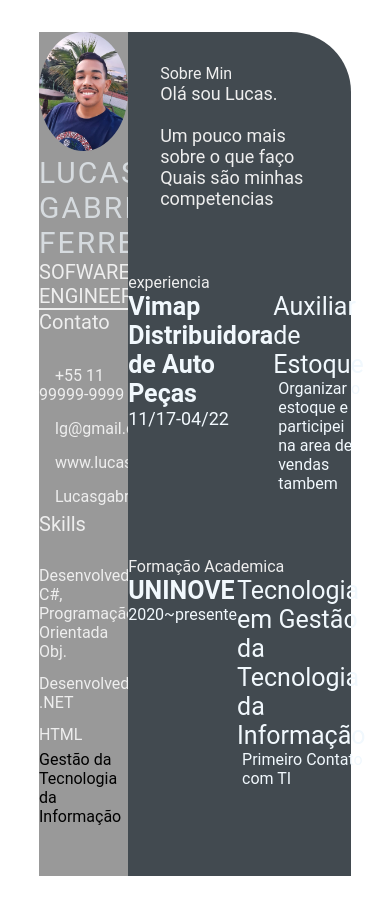
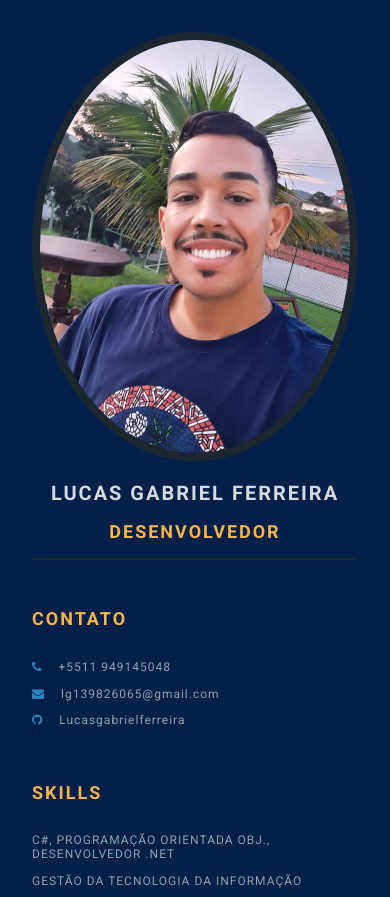
Before and after one commit to Lucasgabrielferreira/lucasgit.github.io, a plain HTML site: page index.html in a window 390 px wide. Shown: the top 897 px of the page. Drawn offline with Linux system fonts and the light colour scheme.

Commit message:
Final (#6)
* Curriculo-1.1

* finalizando o curriculo

```diff
--- a/index.html
+++ b/index.html
@@ -1,33 +1,38 @@
 <!DOCTYPE html>
 <html lang="en">
-
 <head>
     <meta charset="UTF-8">
     <meta http-equiv="X-UA-Compatible" content="IE=edge">
     <meta name="viewport" content="width=device-width, initial-scale=1.0">
     <title>Lucas Gabriel CV</title>
 
+    <!-- Google font  -->
+    <link rel="preconnect" href="https://fonts.googleapis.com">
+    <link rel="preconnect" href="https://fonts.gstatic.com" crossorigin>
+    <link href="https://fonts.googleapis.com/css2?family=Roboto:ital,wght@0,100;0,300;0,400;0,700;1,100;1,300;1,400;1,700&display=swap" rel="stylesheet">
+
+    <!-- font-awesome -->
+    <link rel="stylesheet" href="https://cdnjs.cloudflare.com/ajax/libs/font-awesome/4.7.0/css/font-awesome.min.css">
+
+    <!-- Custom CSS -->
     <link rel="stylesheet" href="style.css">
-
 </head>
 
 <body>
     <main class="resume-contents">
         <section class="left-section">
-      <section class="left-section-content">
+            <div class="left-section-content">
                 <div class="profile">
-          <img class="profile-image" src="img/Image 2022-06-04 at 17.50.56.jpeg" alt="Profile image">
+                    <img class="profile-image" src="img/Perfil.jpeg"alt="Profile image">
                     <p class="name">Lucas Gabriel Ferreira</p>
-          <p class="profession">Sofware Engineer</p>
+                    <p class="profession">Desenvolvedor</p>
                 </div>
                 <div class="contact-info">
                     <p class="left-title">Contato</p>
                     <ul>
-            <li><i class="fa fa-phone"></i>+55 11 99999-9999
+                        <li><i class="fa fa-phone"></i>+5511 949145048
                         </li>
-            <li><i class="fa fa-envelope"></i>lg@gmail.com
-            </li>
-            <li><i class="fa fa-globe"></i>www.lucas.com
+                        <li><i class="fa fa-envelope"></i>lg139826065@gmail.com
                         </li>
                         <li><i class="fa fa-github"></i>Lucasgabrielferreira
                         </li>
@@ -36,65 +41,75 @@
                 <div class="skills">
                     <p class="left-title">Skills</p>
                     <ul>
-            <li>
-              <p>Desenvolvedor C#, Programação Orientada Obj.</p>
-            </li>
-            <li>
-              <p>Desenvolvedor .NET</p>
-            </li>
-            <li>
-              <p>HTML</p>
-            </li>
-            <li></li>
-            <p>Gestão da Tecnologia da Informação</p>
-            </li>
+                        <li><p>C#, Programação Orientada Obj., Desenvolvedor .Net</p></li>
+                        <li><p>Gestão da Tecnologia da Informação</p></li>
                     </ul>
                 </div>
             </div>
         </section>
-    </section>
+
         <section class="right-section">
             <div class="right-section-contents">
+                <!-- sobre mim -->
                 <section class="about gap">
-          <div class="right-title">Sobre Min</div>
+                    <div class="right-title">Sobre Mim</div>
                     <p class="about-me-contents">
-            Olá sou Lucas.<br>
-            <br> Um pouco mais sobre o que faço
-            <br> Quais são minhas competencias
+                        Olá Sou o Lucas.<br>
+                        <br> Estudante universitário em Gestão de TI a procura de estágio em desenvolvimento de software.
+                        <br> Tecnologias: .NET C#, SQL Server, Scrum, Oracle.
+                        Inglês: intermediário
                     </p>
                 </section>
-      </div>
+                <!-- fim sobre mim -->
+
+                <!-- experiencia -->
                 <section class="experience gap">
-        <div class="right-title">experiencia</div>
+                    <div class="right-title">Experiencia</div>
                     <div class="experience-contents">
                         <div class="exp-left">
                             <p class="exp-company-name">Vimap Distribuidora de Auto Peças</p>
-            <p class="exp-time-period">11/17-04/22</p>
+                            <p class="exp-time-period">2017-2022</p>
                         </div>
                         <div class="exp-right">
                             <p class="exp-position">Auxiliar de Estoque</p>
                             <p class="exp-desc">
-              Organizar o estoque e participei na area de vendas tambem
+                                Estoque/Vendas
                             </p>
                         </div>
                     </div>
                 </section>
-      <section class="education gap">
-        <div class="right-title">Formação Academica</div>
-        <div class="education-contents">
-        <div class="education-left">
-          <p class="education-school-name">UNINOVE</p>
-          <p class="education-time-period">2020~presente</p>
+                <!-- fim experiencia -->
+                <!-- cursos -->
+                <section class="awards gap">
+                    <div class="right-title">Cursos</div>
+                    <div class="awards-contents">
+                        <div class="awards-left">
+                            <p class="awards-company-name">UNINOVE</p>
+                            <p class="awards-name-college">Gestão da Tecnologia da Informação</p>
+                            <p class="awards-time-period">Dezembro 2022</p>
                         </div>
-        <div class="education-right">
-          <p class="education-subject">Tecnologia em Gestão da Tecnologia da Informação</p>
-          <p class="education-desc">
-            Primeiro Contato com TI
+                        <div class="awards-right">
+                            <p class="awards-name">Cursando 5"Semestre"</p>
+                            <p class="awards-desc">
+                                O curso capacita o aluno a atuar na análise de problemas organizacionais e a selecionar, projetar e utilizar, de forma adequada e econômica, ...
+                            </p>
+                        </div>
+                    </div>
+                    <div class="awards-contents">
+                        <div class="awards-left">
+                            <p class="awards-company-name">UDEMY
+                            </p>
+                            <p class="awards-time-period">Novembro de 2022</p>
+                        </div>
+                        <div class="awards-right">
+                            <p class="awards-name">C#</p>
+                            <p class="awards-desc">
+                                C# primeiros passos: Lógica de Programação e Algoritmos
                             </p>
                         </div>
                     </div>
                 </section>
+                <!-- fim cursos -->
+            </div>
         </section>
     </main>
-</body>
-</html>
--- a/style.css
+++ b/style.css
@@ -4,6 +4,10 @@
     box-sizing: border-box;
     list-style: none;
     font-family: 'Roboto', sans-serif;
+}
+
+body {
+    background-color: #70c6c7;
 }
 
 .resume-contents {
@@ -17,28 +21,29 @@
 .left-section {
     grid-column: span 2;
     height: 100%;
-    background-color: #999999;
+    background-color: #00204A;
 }
 
 .right-section {
     grid-column: span 5;
     height: 100%;
-    background-color: #424a50;
+    background-color: #4B6982;
     border-radius: 0px 60px 0px 0px;
 }
 
-.left-section-contents{
+.left-section-content{
     padding: 2rem 2rem;
 }
 
 .profile {
     width: 100%;
-    border-bottom: 2px solid #eeeeee;
+    border-bottom: 2px solid #1B2631;
 }
 
 .profile .profile-image {
     width: 100%;
-    border-radius: 100%;
+    border-radius: 50%;
+    border: 8px solid #1B2631;
 }
 
 .name {
@@ -46,19 +51,31 @@
     font-size: 30px;
     letter-spacing: 2px;
     text-transform: uppercase;
+    text-align: center;
+    font-weight: bold;
+    padding: 1rem 0;
 }
 
 .profession {
-    color: #eeeeee;
+    color: #FDB44B;
     font-size: 20px;
     text-transform: uppercase;
     text-align: center;
+    letter-spacing: 2px;
+    font-weight: bold;
+    padding-bottom: 1rem;
 }
 
 /* .contact-info { border-bottom: 2px solid #1B2631; } */
 .left-title {
-    color: #eeeeee;
+    color: #FDB44B;
     font-size: 20px;
+    letter-spacing: 2px;
+    text-transform: uppercase;
+    font-weight: bold;
+    display: flex;
+    align-items: center;
+    padding-top: 3rem;
 }
 
 .contact-info ul {
@@ -68,14 +85,18 @@
 .contact-info ul li,
 .references ul li {
     padding: .4rem 0;
-    color: #eeeeee;
+    display: flex;
+    align-items: center;
+    color: #d6dbdfaf;
+    letter-spacing: 1px;
+    font-size: 18px;
 }
 
 .contact-info ul li i,
 .references ul li i {
     padding-right: 1rem;
     font-size: 18px;
-    color: #eeeeee;
+    color: #2E86C1;
 }
 
 .skills ul {
@@ -83,15 +104,46 @@
 }
 .skills ul li p {
     padding: .4rem 0;
-    color: #eeeeee;
+    color: #d6dbdfaf;
+    font-size: 18px;
+    letter-spacing: 1px;
+    display: flex;
+    align-items: center;
+    text-transform: uppercase;
 }
+
+.referance-name {
+    padding-top: 1.5rem;
+    padding-bottom: .4rem;
+    font-size: 18px;
+    color: #F9E79F;
+    letter-spacing: 1px;
+    text-transform: uppercase;
+}
+
+.referance-profession {
+    font-size: 16px;
+    color: #d6dbdfaf;
+    letter-spacing: 1px;
+    /* text-transform: uppercase; */
+    padding-bottom: .4rem;
+}
+
 
 .right-section-contents {
     padding: 2rem 2rem;
 }
 
 .right-title {
-    color: #eeeeee;
+    color: #70C6C7;
+    font-size: 40px;
+    letter-spacing: 2px;
+    text-transform: uppercase;
+    font-weight: bold;
+    display: flex;
+    align-items: center;
+    padding: 2rem 0;
+    position: relative;
 }
 
 .gap {
@@ -99,7 +151,9 @@
 }
 .about-me-contents {
     font-size: 18px;
-    color: #eeeeee;
+    letter-spacing: 1px;
+    line-height: 2rem;
+    color: #F1F8FD;
 }
 
 .experience-contents,
@@ -116,23 +170,124 @@
 .awards-company-name {
     font-size: 25px;
     font-weight: bold;
+    text-transform: uppercase;
+    letter-spacing: 1px;
+    color: #FDB44B;
+    padding-bottom: .4rem;
 }
 
 .exp-time-period,
 .educationp-time-period,
 .awards-time-period {
     font-size: 18px;
+    letter-spacing: 1px;
+    line-height: 2rem;
 }
 
 .exp-position,
 .education-subject,
 .awards-name {
     font-size: 25px;
+    font-weight: bold;
+    text-transform: uppercase;
+    letter-spacing: 1px;
+    color: #FDB44B;
+    padding-bottom: .4rem;
 }
 
 .exp-desc,
 .education-desc,
 .awards-desc {
     font-size: 16px;
+    letter-spacing: 1px;
+    line-height: 1.5rem;
+    border-left: 3px solid #a5a3a3;
     padding-left: 5px;
 }
+
+/* Media queries */
+@media screen and (max-width:780px) {
+    .experience-contents,
+    .education-contents,
+    .awards-contents {
+        grid-template-columns: repeat(1, 1fr);
+    }
+}
+
+@media screen and (max-width:780px) {
+    .left-section {
+        grid-column: span 3;
+    }
+
+    .right-section {
+        grid-column: span 4;
+    }
+
+}
+
+@media screen and (max-width:1200px) {
+    .resume-contents {
+        grid-template-columns: repeat(1, 1fr);
+    }
+}
+
+@media screen and (max-width:390px) {
+    .resume-contents {
+        width: 100%;
+        margin: 0 auto;
+    }
+
+    .name {
+        font-size: 20px;
+    }
+
+    .profession {
+        font-size: 18px;
+    }
+
+    .left-title {
+        font-size: 18px;
+    }
+
+    .right-title {
+        font-size: 18px;
+    }
+
+    .contact-info ul li,
+    .references ul li {
+        font-size: 12px;
+    }
+
+    .contact-info ul li i,
+    .references ul li i {
+        /* padding-right: 1rem; */
+        font-size: 12px;
+    }
+
+    .skills ul li p {
+        font-size: 12px;
+    }
+
+    .about-me-contents {
+        font-size: 16px;
+        line-height: 1.5rem;
+    }
+
+    .exp-company-name,
+    .education-school-name,
+    .awards-company-name {
+        font-size: 18px;
+    }
+
+    .exp-time-period,
+    .educationp-time-period,
+    .awards-time-period {
+        font-size: 16px;
+    }
+
+    .exp-position,
+    .education-subject,
+    .awards-name {
+        font-size: 18px;
+    }
+}
```
Also changed, not shown: img/Perfil.jpeg (renamed from img/Image 2022-06-04 at 17.50.56.jpeg). Lines whose indentation alone changed are shown as unchanged.
